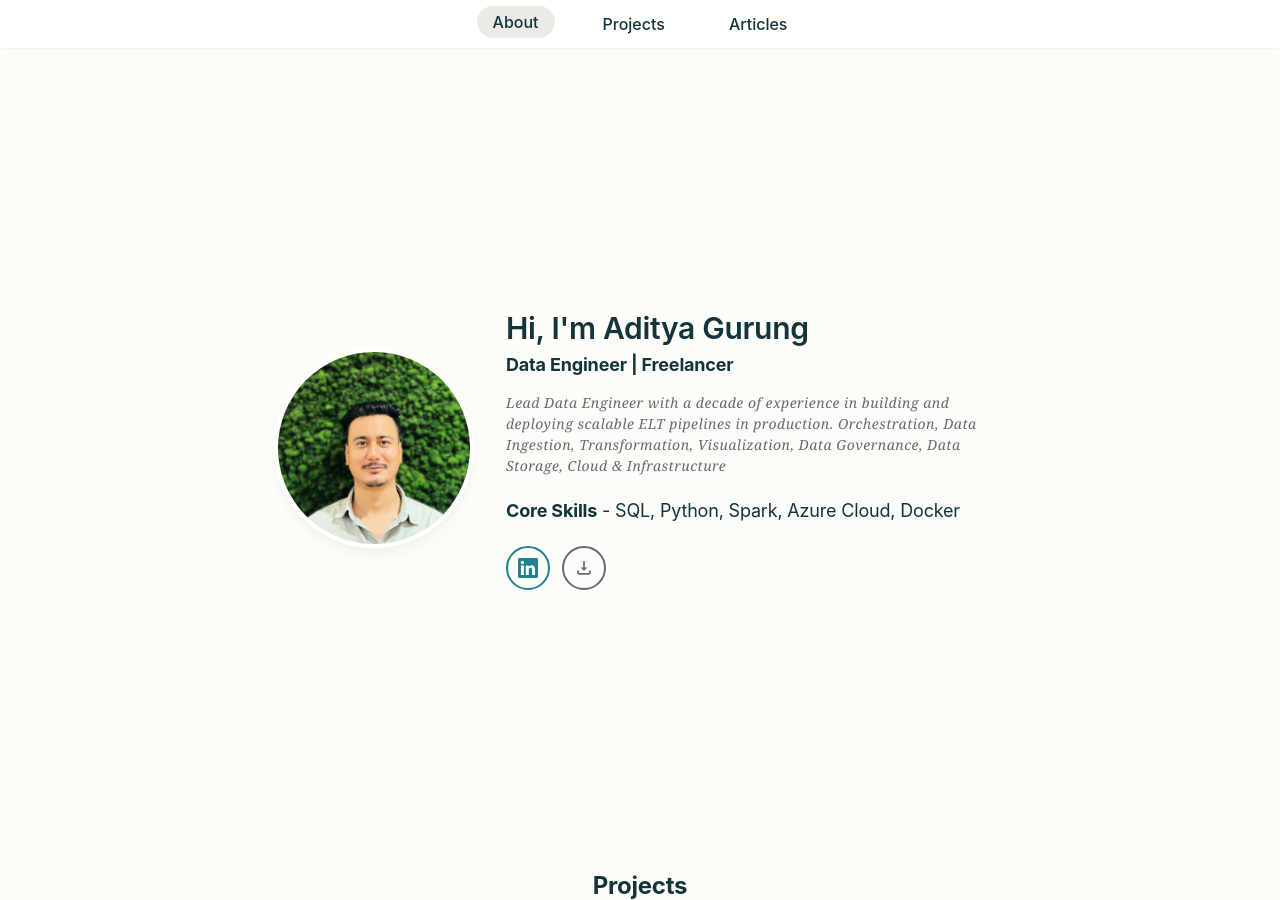
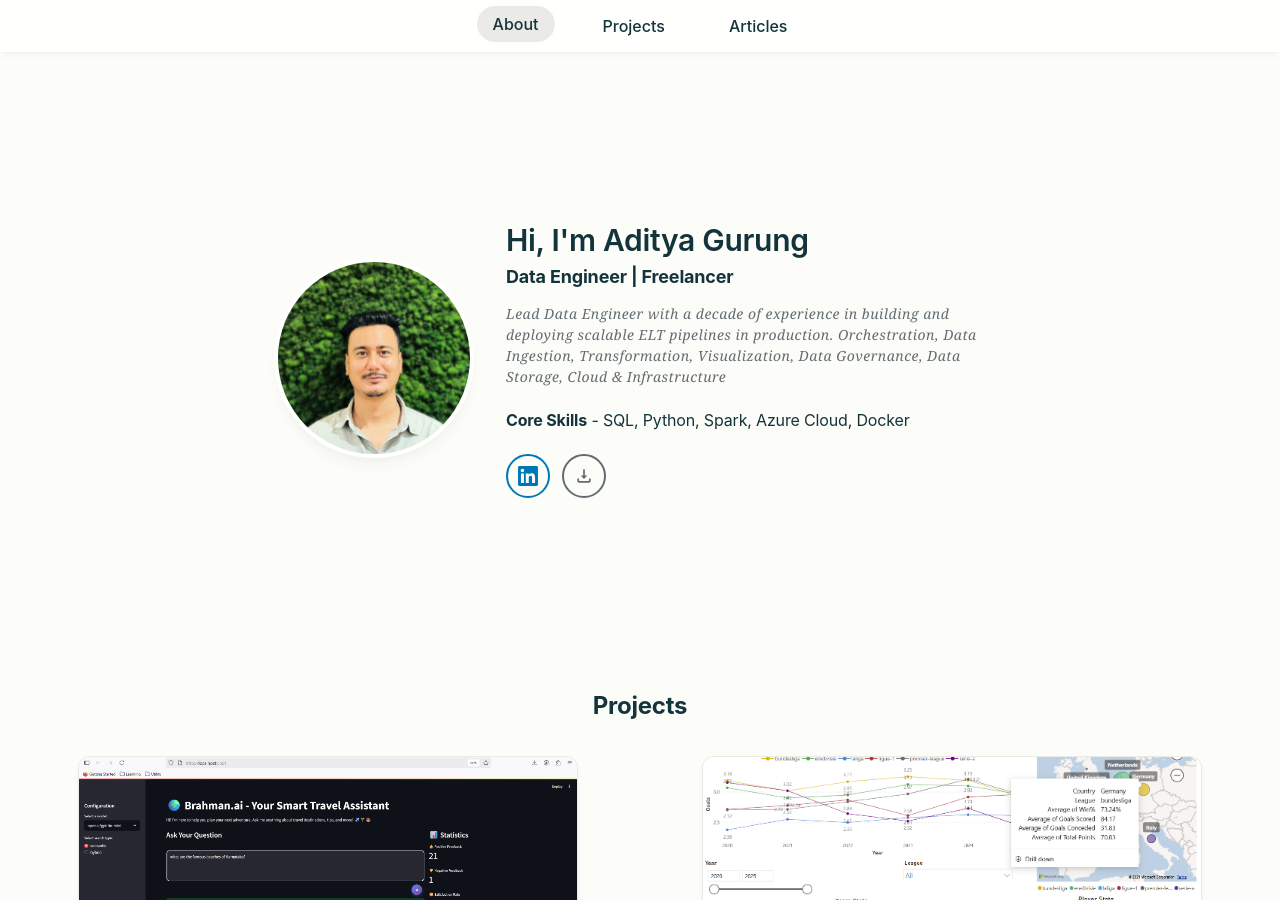
Before and after one commit to Adityagurung/adityagurung.github.io, a Jekyll site: the page built from index.html, in a window 1280 px wide and 900 px high. Built offline with Jekyll 4.4.1, drawn with Linux system fonts in a browser that asks for light colours; some web fonts are replaced.

Commit message:
css changes

````diff
--- a/assets/css/main.css
+++ b/assets/css/main.css
@@ -738,6 +738,7 @@ select.form-control {
 }
 
 /* END PERPLEXITY DESIGN SYSTEM */
+```css
 /* Reset and base styles */
 * {
     margin: 0;
@@ -747,33 +748,35 @@ select.form-control {
 
 html {
     scroll-behavior: smooth;
+    /* Force light theme always */
+    color-scheme: light only;
     font-size: var(--font-size-base);
     font-family: var(--font-family-base);
     line-height: var(--line-height-normal);
-    color: var(--color-text);
-    background-color: var(--color-background);
-    -webkit-font-smoothing: antialiased;
 }
 
 body {
     font-family: var(--font-family-base);
     line-height: var(--line-height-normal);
-    color: var(--color-text);
-    background-color: var(--color-background);
+    color: var(--color-text) !important; /* Force dark text */
+    background-color: var(--color-background) !important; /* Force light background */
     min-height: 100vh;
+    /* Override browser theme preferences */
+    color-scheme: light only;
+    -webkit-font-smoothing: antialiased;
 }
 
-/* Force all elements to use inherited theme */
+/* Force all elements to use light theme */
 *,
 *::before,
 *::after {
-    box-sizing: inherit;
+    color-scheme: light only;
 }
 
 /* Header and Navigation */
 .main-header {
-    background-color: var(--color-surface);
-    box-shadow: var(--shadow-sm);
+    background-color: var(--color-surface) !important;
+    box-shadow: var(--shadow-md);
     position: fixed;
     top: 0;
     width: 100%;
@@ -795,10 +798,10 @@ body {
 
 .nav-link {
     text-decoration: none;
-    color: var(--color-text);
+    color: var(--color-text) !important;
     font-weight: var(--font-weight-medium);
     font-size: var(--font-size-lg);
-    padding: var(--space-4) var(--space-16);
+    padding: var(--space-6) var(--space-16);
     border-radius: var(--radius-full);
     transition: all var(--duration-normal) var(--ease-standard);
     cursor: pointer;
@@ -806,8 +809,8 @@ body {
 
 .nav-link:hover,
 .nav-link.active {
-    background-color: var(--color-secondary);
-    color: var(--color-text);
+    background-color: var(--color-secondary) !important;
+    color: var(--color-text) !important;
     transform: translateY(-2px);
 }
 
@@ -819,13 +822,13 @@ body {
 
 /* Hero Section - About */
 .hero-section {
-    padding: var(--space-32) var(--space-32);
+    padding: var(--space-32) var(--space-32) var(--space-32) var(--space-32);
     max-width: var(--container-xl);
     margin: 0 auto;
     display: flex;
     justify-content: center;
     align-items: center;
-    min-height: calc(100vh - 120px);
+    min-height: calc(80vh - 120px);
 }
 
 .profile-container {
@@ -862,16 +865,16 @@ body {
 .name-heading {
     font-size: var(--font-size-4xl);
     font-weight: var(--font-weight-bold);
-    color: var(--color-text);
+    color: var(--color-text) !important;
     margin-bottom: var(--space-8);
+    line-height: var(--line-height-tight);
     letter-spacing: var(--letter-spacing-tight);
-    line-height: var(--line-height-tight);
 }
 
 .title-heading {
     font-size: var(--font-size-xl);
     font-weight: var(--font-weight-bold);
-    color: var(--color-text);
+    color: var(--color-text) !important;
     margin-bottom: var(--space-16);
     line-height: var(--line-height-tight);
 }
@@ -881,7 +884,7 @@ body {
     font-size: var(--font-size-base);
     font-style: italic;
     font-family: 'Georgia', 'Times New Roman', serif;
-    color: var(--color-text-secondary);
+    color: var(--color-text-secondary) !important;
     line-height: var(--line-height-normal);
     margin-bottom: var(--space-24);
     font-weight: var(--font-weight-normal);
@@ -894,8 +897,8 @@ body {
 }
 
 .skills-heading {
-    font-size: var(--font-size-xl);
-    color: var(--color-text);
+    font-size: var(--font-size-lg);
+    color: var(--color-text) !important;
     font-weight: var(--font-weight-normal);
 }
 
@@ -916,18 +919,18 @@ body {
     width: 44px;
     height: 44px;
     text-decoration: none;
-    color: var(--color-primary);
-    border: 2px solid var(--color-primary);
+    color: #0077b5 !important;
+    border: 2px solid #0077b5;
     border-radius: 50%;
     transition: all var(--duration-normal) var(--ease-standard);
-    background-color: transparent;
+    background-color: transparent !important;
 }
 
 .linkedin-link:hover {
-    background-color: var(--color-primary);
-    color: var(--color-btn-primary-text);
+    background-color: #0077b5 !important;
+    color: white !important;
     transform: translateY(-2px);
-    box-shadow: 0 4px 15px rgba(var(--color-teal-500-rgb), 0.3);
+    box-shadow: 0 4px 15px rgba(0, 119, 181, 0.3);
 }
 
 .linkedin-link svg {
@@ -946,18 +949,18 @@ body {
     width: 44px;
     height: 44px;
     text-decoration: none;
-    color: var(--color-text-secondary);
+    color: var(--color-text-secondary) !important;
     border: 2px solid var(--color-text-secondary);
     border-radius: 50%;
     transition: all var(--duration-normal) var(--ease-standard);
-    background-color: transparent;
+    background-color: transparent !important;
 }
 
 .cv-link:hover {
-    background-color: var(--color-text-secondary);
-    color: var(--color-surface);
+    background-color: var(--color-text-secondary) !important;
+    color: white !important;
     transform: translateY(-2px);
-    box-shadow: 0 4px 15px rgba(var(--color-slate-500-rgb), 0.3);
+    box-shadow: 0 4px 15px rgba(108, 117, 125, 0.3);
 }
 
 .cv-link svg {
@@ -970,19 +973,18 @@ body {
 
 /* Projects Section */
 .projects-section {
-    padding: var(--space-32) var(--space-32);
+    padding: var(--space-32) var(--space-32) 4rem var(--space-32);
     max-width: var(--container-xl);
     margin: 0 auto;
-    min-height: 100vh;
+    min-height: auto;
 }
 
 .section-header {
     font-size: var(--font-size-3xl);
-    color: var(--color-text);
+    color: var(--color-text) !important;
     text-align: center;
-    margin-bottom: var(--space-32);
-    font-weight: var(--font-weight-bold);
-    letter-spacing: var(--letter-spacing-tight);
+    margin-bottom: 2.5rem;
+    font-weight: var(--font-weight-medium);
     line-height: var(--line-height-tight);
 }
 
@@ -994,14 +996,14 @@ body {
 }
 
 .project-card {
-    background: var(--color-surface);
+    background: var(--color-surface) !important;
     border-radius: var(--radius-lg);
-    border: 1px solid var(--color-card-border);
-    box-shadow: var(--shadow-sm);
+    box-shadow: var(--shadow-md);
     overflow: hidden;
     transition: transform var(--duration-normal) var(--ease-standard), box-shadow var(--duration-normal) var(--ease-standard);
     max-width: 500px;
     width: 100%;
+    border: 1px solid var(--color-card-border);
 }
 
 .project-card:hover {
@@ -1048,7 +1050,7 @@ body {
 }
 
 .project-title a {
-    color: var(--color-text);
+    color: var(--color-text) !important;
     text-decoration: none;
     font-size: var(--font-size-xl);
     font-weight: var(--font-weight-semibold);
@@ -1056,61 +1058,59 @@ body {
 }
 
 .project-title a:hover {
-    color: var(--color-primary-hover);
+    color: var(--color-primary) !important;
 }
 
 .project-description {
-    color: var(--color-text-secondary);
+    color: var(--color-text-secondary) !important;
     margin-bottom: var(--space-16);
     line-height: var(--line-height-normal);
-    font-size: var(--font-size-base);
 }
 
 .project-stack {
-    color: var(--color-text-secondary);
+    color: var(--color-text-secondary) !important;
     font-size: var(--font-size-sm);
 }
 
 /* Articles Section */
 .articles-section {
-    padding: var(--space-32) var(--space-32);
+    padding: var(--space-32) var(--space-32) 4rem var(--space-32);
     max-width: var(--container-xl);
     margin: 0 auto;
     text-align: center;
-    min-height: 100vh;
+    min-height: auto;
     display: flex;
     align-items: center;
     justify-content: center;
 }
 
 .work-in-progress {
-    background: var(--color-surface);
+    background: var(--color-surface) !important;
     border-radius: var(--radius-lg);
-    border: 1px solid var(--color-card-border);
-    box-shadow: var(--shadow-sm);
+    box-shadow: var(--shadow-md);
     padding: var(--space-32);
     max-width: 600px;
     margin: 0 auto;
+    border: 1px solid var(--color-card-border);
 }
 
 .work-in-progress h2 {
     font-size: var(--font-size-3xl);
-    color: var(--color-text);
+    color: var(--color-text) !important;
     margin-bottom: var(--space-32);
     font-weight: var(--font-weight-bold);
-    letter-spacing: var(--letter-spacing-tight);
     line-height: var(--line-height-tight);
 }
 
 .work-in-progress h3 {
     font-size: var(--font-size-2xl);
-    color: var(--color-warning);
+    color: var(--color-warning) !important;
     margin-bottom: var(--space-16);
-    font-weight: var(--font-weight-semibold);
+    line-height: var(--line-height-tight);
 }
 
 .progress-message p {
-    color: var(--color-text-secondary);
+    color: var(--color-text-secondary) !important;
     font-size: var(--font-size-lg);
     line-height: var(--line-height-normal);
     margin-bottom: var(--space-16);
@@ -1118,12 +1118,12 @@ body {
 
 .emoji-decoration {
     font-size: var(--font-size-2xl);
-    margin-top: var(--space-16);
+    margin-top: var(--space-16) !important;
 }
 
 /* Footer */
 .main-footer {
-    background-color: var(--color-surface);
+    background-color: var(--color-surface) !important;
     border-top: 1px solid var(--color-border);
     padding: var(--space-32) 0;
     text-align: center;
@@ -1136,7 +1136,7 @@ body {
 }
 
 .footer-content p {
-    color: var(--color-text-secondary);
+    color: var(--color-text-secondary) !important;
     font-size: var(--font-size-sm);
 }
 
@@ -1184,15 +1184,15 @@ body {
         gap: var(--space-24);
     }
 
-    .hero-section,
-    .projects-section,
-    .articles-section {
-        padding: var(--space-32) var(--space-16);
+    .hero-section {
+        padding: var(--space-32) var(--space-16) var(--space-16) var(--space-16);
         min-height: auto;
     }
 
-    .hero-section {
-        min-height: calc(100vh - 100px);
+    .projects-section,
+    .articles-section {
+        padding: var(--space-24) var(--space-16) var(--space-32) var(--space-16);
+        min-height: auto;
     }
 
     .main-content {
@@ -1214,6 +1214,11 @@ body {
     .social-links {
         gap: var(--space-10);
         justify-content: center;
+    }
+
+    .section-header {
+        font-size: var(--font-size-2xl);
+        margin-bottom: var(--space-32);
     }
 }
 
@@ -1238,7 +1243,8 @@ body {
     }
 
     .section-header {
-        font-size: var(--font-size-3xl);
+        font-size: var(--font-size-2xl);
+        margin-bottom: var(--space-24);
     }
 
     .project-content {
@@ -1266,51 +1272,13 @@ body {
     }
 
     .hero-section {
-        min-height: calc(100vh - 90px);
-        padding: var(--space-16);
-    }
-
-    .projects-section,
-    .articles-section {
-        padding: var(--space-16);
+        padding: var(--space-24) var(--space-16) var(--space-16) var(--space-16);
+        min-height: auto;
     }
 
     .social-links {
-        gap: var(--space-8);
+        gap: var(--space-10);
         justify-content: center;
     }
-
-    .projects-grid {
-        grid-template-columns: 1fr;
-        gap: var(--space-16);
-    }
-
-    .profile-container {
-        gap: var(--space-24);
-    }
-
-    .skills-section {
-        margin-top: var(--space-12);
-        margin-bottom: var(--space-20);
-    }
-
-    .work-in-progress h2 {
-        font-size: var(--font-size-2xl);
-        margin-bottom: var(--space-24);
-    }
-
-    .work-in-progress h3 {
-        font-size: var(--font-size-xl);
-        margin-bottom: var(--space-12);
-    }
-
-    .progress-message p {
-        font-size: var(--font-size-base);
-        margin-bottom: var(--space-12);
-    }
-
-    .nav-link {
-        font-size: var(--font-size-sm);
-        padding: var(--space-2) var(--space-8);
-    }
 }
+```
````
